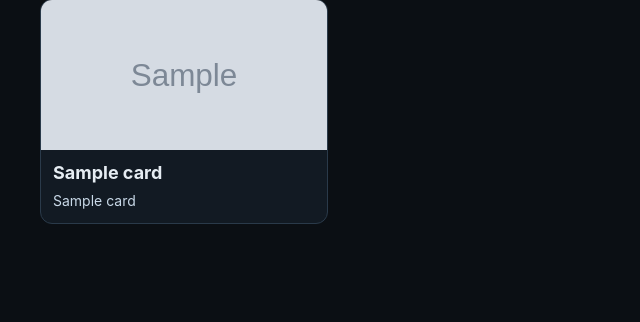
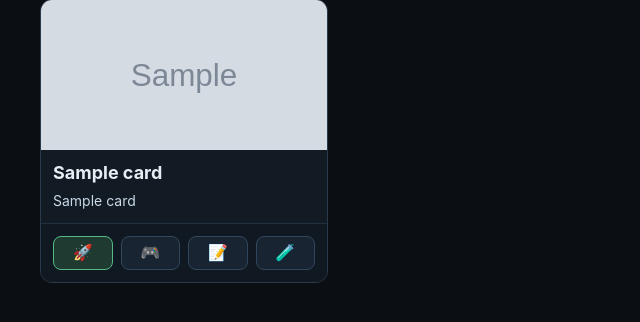
Before and after one commit to efeefeoglu/steam, a Flask app: template templates/index.html in a window 1280 px wide. Shown: the part 120-442 px from the top of the page, without its empty margins (0-640 px from the left). Run offline with Flask 3, Linux system fonts and the light colour scheme; the template is opened without the code that fills it: most values are stand-ins (such as "Sample title", 1, 10 or a date in 2020); grey boxes marked "Sample" are stand-in pictures; some libraries are stand-ins or nearby versions.

Commit message:
Add icon status buttons to each game card

```diff
--- a/app.py
+++ b/app.py
@@ -3,7 +3,7 @@ from typing import Any
 
 import psycopg
 import requests
-from flask import Flask, render_template
+from flask import Flask, jsonify, render_template, request
 
 app = Flask(__name__)
 
@@ -14,6 +14,12 @@ DATABASE_URL = os.environ.get(
     "postgresql://neondb_owner:npg_uVNDQRX9pM2I@ep-nameless-shadow-al17gujc-pooler.c-3.eu-central-1.aws.neon.tech/neondb?sslmode=require&channel_binding=require",
 )
 REQUEST_TIMEOUT_SECONDS = 15
+ALLOWED_STATUSES = {
+    "released",
+    "demo_played",
+    "playtest_applied",
+    "playtest_played",
+}
 
 
 def _safe_get_json(url: str) -> dict[str, Any]:
@@ -126,6 +132,18 @@ def save_new_games(new_games: list[tuple[int, str]]) -> None:
         conn.commit()
 
 
+def update_game_status(app_id: int, status: str) -> bool:
+    with psycopg.connect(DATABASE_URL) as conn:
+        with conn.cursor() as cur:
+            cur.execute(
+                "UPDATE games SET status = %s WHERE id = %s",
+                (status, app_id),
+            )
+            updated = cur.rowcount > 0
+        conn.commit()
+    return updated
+
+
 def build_game_cards(api_key: str, steam_id: str) -> list[dict[str, Any]]:
     wishlist_app_ids = get_wishlist_app_ids(api_key, steam_id)
     games_by_id = get_games_from_db(wishlist_app_ids)
@@ -152,6 +170,7 @@ def build_game_cards(api_key: str, steam_id: str) -> list[dict[str, Any]]:
                 "news_url": latest_news["url"],
                 "is_playtest": latest_news["is_playtest"],
                 "store_url": f"https://store.steampowered.com/app/{app_id}",
+                "status": games_by_id.get(app_id, {}).get("status", "wishlisted"),
             }
         )
     return cards
@@ -174,5 +193,20 @@ def index():
     return render_template("index.html", cards=cards, error=error, steam_user_id=STEAM_USER_ID)
 
 
+@app.route("/status/<int:app_id>", methods=["POST"])
+def set_status(app_id: int):
+    payload = request.get_json(silent=True) or {}
+    status = str(payload.get("status") or "").strip().lower()
+
+    if status not in ALLOWED_STATUSES:
+        return jsonify({"ok": False, "error": "Invalid status"}), 400
+
+    updated = update_game_status(app_id, status)
+    if not updated:
+        return jsonify({"ok": False, "error": "Game not found"}), 404
+
+    return jsonify({"ok": True, "app_id": app_id, "status": status})
+
+
 if __name__ == "__main__":
     app.run(debug=True)
--- a/templates/index.html
+++ b/templates/index.html
@@ -47,7 +47,6 @@
             border: 1px solid #2a3a4a;
             border-radius: 12px;
             overflow: hidden;
-            text-decoration: none;
             color: inherit;
             transition: transform 0.15s ease, border-color 0.15s ease;
         }
@@ -64,6 +63,12 @@
 
         .card.playtest:hover {
             border-color: #f2c14e;
+        }
+
+        .card-link {
+            display: block;
+            text-decoration: none;
+            color: inherit;
         }
 
         .card-image {
@@ -118,6 +123,41 @@
             margin-top: 16px;
             color: #9fb0c0;
         }
+
+        .status-actions {
+            display: grid;
+            grid-template-columns: repeat(4, minmax(0, 1fr));
+            gap: 8px;
+            padding: 12px;
+            border-top: 1px solid #223140;
+            background: #101821;
+        }
+
+        .status-btn {
+            border: 1px solid #32465b;
+            background: #182432;
+            color: #c7d8e8;
+            border-radius: 8px;
+            min-height: 34px;
+            cursor: pointer;
+            font-size: 16px;
+            transition: border-color 0.15s ease, background 0.15s ease, transform 0.1s ease;
+        }
+
+        .status-btn:hover {
+            border-color: #4b85c5;
+            background: #1f3043;
+        }
+
+        .status-btn:active {
+            transform: translateY(1px);
+        }
+
+        .status-btn.active {
+            border-color: #56b985;
+            background: #1f3a31;
+            color: #abf4cd;
+        }
     </style>
 </head>
 <body>
@@ -132,7 +172,8 @@
     {% if cards %}
         <div class="cards">
             {% for card in cards %}
-                <a class="card {% if card.is_playtest %}playtest{% endif %}" href="{{ card.store_url }}" target="_blank" rel="noopener noreferrer">
+                <article class="card {% if card.is_playtest %}playtest{% endif %}" data-app-id="{{ card.app_id }}">
+                    <a class="card-link" href="{{ card.store_url }}" target="_blank" rel="noopener noreferrer">
                         {% if card.news_image %}
                             <img class="card-image" src="{{ card.news_image }}" alt="{{ card.app_name }} latest news image" />
                         {% else %}
@@ -147,11 +188,54 @@
                             <p class="news-title">{{ card.news_title }}</p>
                         </div>
                     </a>
+                    <div class="status-actions">
+                        <button class="status-btn {% if card.status == 'released' %}active{% endif %}" data-status="released" title="Released" aria-label="Released">🚀</button>
+                        <button class="status-btn {% if card.status == 'demo_played' %}active{% endif %}" data-status="demo_played" title="Demo Played" aria-label="Demo Played">🎮</button>
+                        <button class="status-btn {% if card.status == 'playtest_applied' %}active{% endif %}" data-status="playtest_applied" title="Playtest Applied" aria-label="Playtest Applied">📝</button>
+                        <button class="status-btn {% if card.status == 'playtest_played' %}active{% endif %}" data-status="playtest_played" title="Playtest Played" aria-label="Playtest Played">🧪</button>
+                    </div>
+                </article>
             {% endfor %}
         </div>
     {% elif not error %}
         <p class="empty">No wishlist apps found (or wishlist is private).</p>
     {% endif %}
 </div>
+<script>
+    async function updateStatus(appId, status, clickedButton) {
+        const response = await fetch(`/status/${appId}`, {
+            method: "POST",
+            headers: { "Content-Type": "application/json" },
+            body: JSON.stringify({ status }),
+        });
+
+        if (!response.ok) {
+            throw new Error("Status update failed");
+        }
+
+        const card = clickedButton.closest(".card");
+        card.querySelectorAll(".status-btn").forEach((btn) => btn.classList.remove("active"));
+        clickedButton.classList.add("active");
+    }
+
+    document.querySelectorAll(".status-btn").forEach((button) => {
+        button.addEventListener("click", async (event) => {
+            event.preventDefault();
+            const card = event.currentTarget.closest(".card");
+            const appId = card?.dataset.appId;
+            const status = event.currentTarget.dataset.status;
+
+            if (!appId || !status) {
+                return;
+            }
+
+            try {
+                await updateStatus(appId, status, event.currentTarget);
+            } catch (error) {
+                console.error(error);
+            }
+        });
+    });
+</script>
 </body>
 </html>
```
Lines whose indentation alone changed are shown as unchanged.
